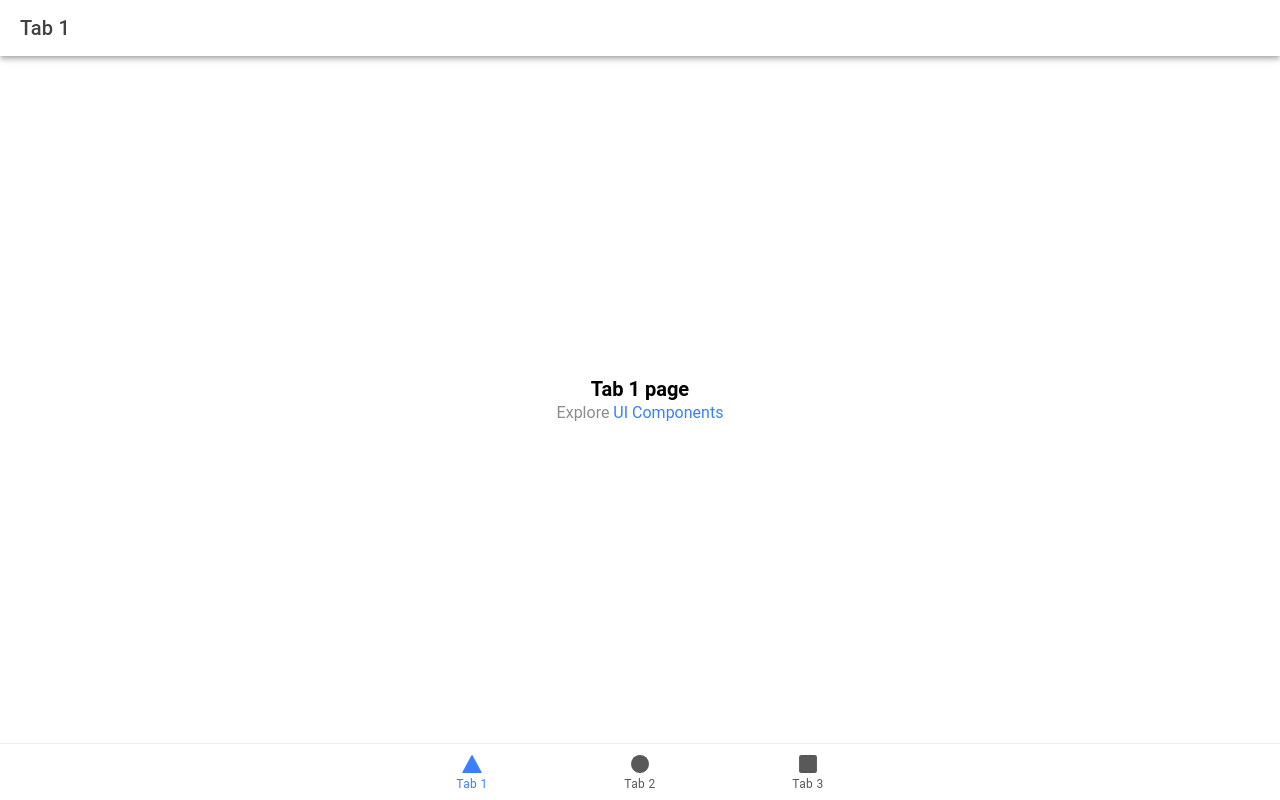
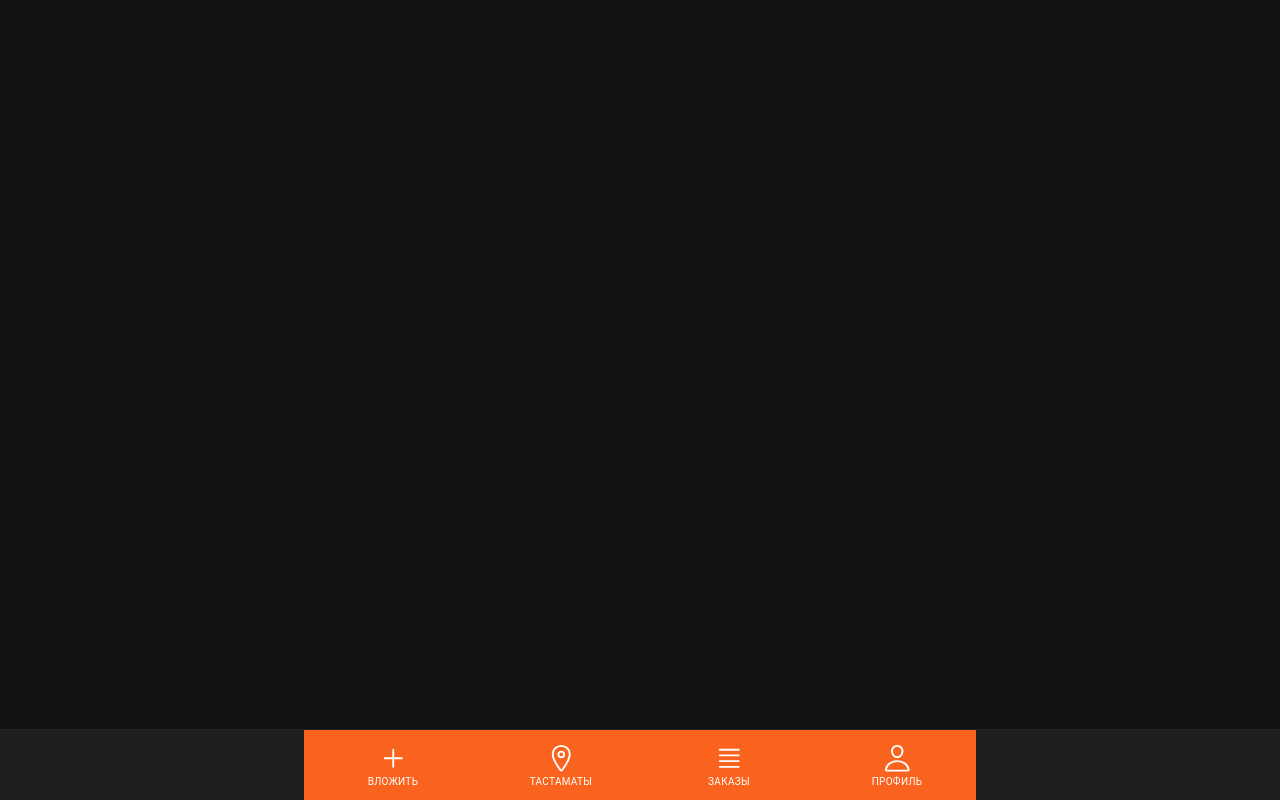
Before and after one commit to DiZiNnEs/tastamat-tz, a React (Vite) app: page /tab1 in a window 1280 px wide. Built offline with nearby package versions, Linux system fonts and the light colour scheme.

Commit message:
feat: first init project

```diff
--- a/package.json
+++ b/package.json
@@ -21,6 +21,7 @@
     "@ionic/react-router": "^7.0.0",
     "@types/react-router": "^5.1.20",
     "@types/react-router-dom": "^5.3.3",
+    "@vitejs/plugin-react-swc": "^3.6.0",
     "ionicons": "^7.0.0",
     "react": "^18.2.0",
     "react-dom": "^18.2.0",
--- a/src/App.tsx
+++ b/src/App.tsx
@@ -10,10 +10,11 @@ import {
   setupIonicReact
 } from '@ionic/react';
 import { IonReactRouter } from '@ionic/react-router';
-import { ellipse, square, triangle } from 'ionicons/icons';
+import { square, addOutline, locationOutline, reorderFourOutline, personOutline } from 'ionicons/icons';
 import Tab1 from './pages/Tab1';
 import Tab2 from './pages/Tab2';
 import Tab3 from './pages/Tab3';
+import Orders from './pages/orders/Orders';
 
 /* Core CSS required for Ionic components to work properly */
 import '@ionic/react/css/core.css';
@@ -34,6 +35,8 @@ import '@ionic/react/css/display.css';
 /* Theme variables */
 import './theme/variables.css';
 
+import './theme/style.css'
+
 setupIonicReact();
 
 const App: React.FC = () => (
@@ -41,8 +44,8 @@ const App: React.FC = () => (
     <IonReactRouter>
       <IonTabs>
         <IonRouterOutlet>
-          <Route exact path="/tab1">
-            <Tab1 />
+          <Route exact path="/orders">
+            <Orders />
           </Route>
           <Route exact path="/tab2">
             <Tab2 />
@@ -55,17 +58,21 @@ const App: React.FC = () => (
           </Route>
         </IonRouterOutlet>
         <IonTabBar slot="bottom">
-          <IonTabButton tab="tab1" href="/tab1">
-            <IonIcon aria-hidden="true" icon={triangle} />
-            <IonLabel>Tab 1</IonLabel>
+          <IonTabButton tab="tab1" href="/orders">
+            <IonIcon aria-hidden="true" icon={addOutline} />
+            <IonLabel>ВЛОЖИТЬ</IonLabel>
           </IonTabButton>
           <IonTabButton tab="tab2" href="/tab2">
-            <IonIcon aria-hidden="true" icon={ellipse} />
-            <IonLabel>Tab 2</IonLabel>
+            <IonIcon aria-hidden="true" icon={locationOutline} />
+            <IonLabel>ТАСТАМАТЫ</IonLabel>
           </IonTabButton>
           <IonTabButton tab="tab3" href="/tab3">
-            <IonIcon aria-hidden="true" icon={square} />
-            <IonLabel>Tab 3</IonLabel>
+            <IonIcon aria-hidden="true" icon={reorderFourOutline} />
+            <IonLabel>ЗАКАЗЫ</IonLabel>
+          </IonTabButton>
+          <IonTabButton tab="tab4" href="/tab4">
+            <IonIcon aria-hidden="true" icon={personOutline} />
+            <IonLabel>ПРОФИЛЬ</IonLabel>
           </IonTabButton>
         </IonTabBar>
       </IonTabs>
--- /dev/null
+++ b/src/pages/orders/Orders.css
@@ -0,0 +1,15 @@
+.my-orders-header {
+  background-color: #fa631d; /* Оранжевый цвет фона */
+  width: 100%; /* Ширина блока на всю ширину экрана */
+}
+
+.content {
+  max-width: 1200px; /* Максимальная ширина контента */
+  margin: 0 auto; /* Центрирование контента */
+  padding: 20px; /* Добавим немного внутренних отступов для красоты */
+}
+
+h1 {
+  color: #ffffff; /* Белый цвет текста */
+  margin: 0; /* Убираем маргины, чтобы текст был ровно посередине */
+}
--- /dev/null
+++ b/src/pages/orders/Orders.tsx
@@ -0,0 +1,23 @@
+import { IonContent, IonHeader, IonPage, IonTitle, IonToolbar } from '@ionic/react';
+import './Orders.css'
+
+const Orders: React.FC = () => {
+  return (
+    <IonPage>
+      <div className="my-orders-header">
+        <div className="content">
+            <h1>Мои Заказы</h1>
+        </div>
+      </div>
+      <IonContent fullscreen>
+        <IonHeader collapse="condense">
+          <IonToolbar>
+            <IonTitle size="large">Мои заказы2</IonTitle>
+          </IonToolbar>
+        </IonHeader>
+      </IonContent>
+    </IonPage>
+  );
+};
+
+export default Orders;
--- /dev/null
+++ b/src/theme/style.css
@@ -0,0 +1,21 @@
+ion-tab-button {
+  font-size: 10px;
+  background-color: #fa631d;
+  --color: #ffffff;
+  --padding-end: 0px;
+  --padding-start: 10px;
+  --padding-bottom: 0px;
+  --margin-left: 0px;
+  --margin-right: 0px;
+  ion-icon {
+    font-size: 30.5px;
+  }
+}
+
+ion-tab-bar {
+  display: flex;
+  flex-direction: row;
+  align-items: center;
+  justify-content: center;
+  height: 70px;
+}
--- a/vite.config.ts
+++ b/vite.config.ts
@@ -1,5 +1,5 @@
 import legacy from '@vitejs/plugin-legacy'
-import react from '@vitejs/plugin-react'
+import react from "@vitejs/plugin-react-swc";
 import { defineConfig } from 'vite'
 
 // https://vitejs.dev/config/
```
Also changed, not shown: src/theme/variables.css (+23 -24 lines), 1 other file (tests, documents, lock files or other folders).
